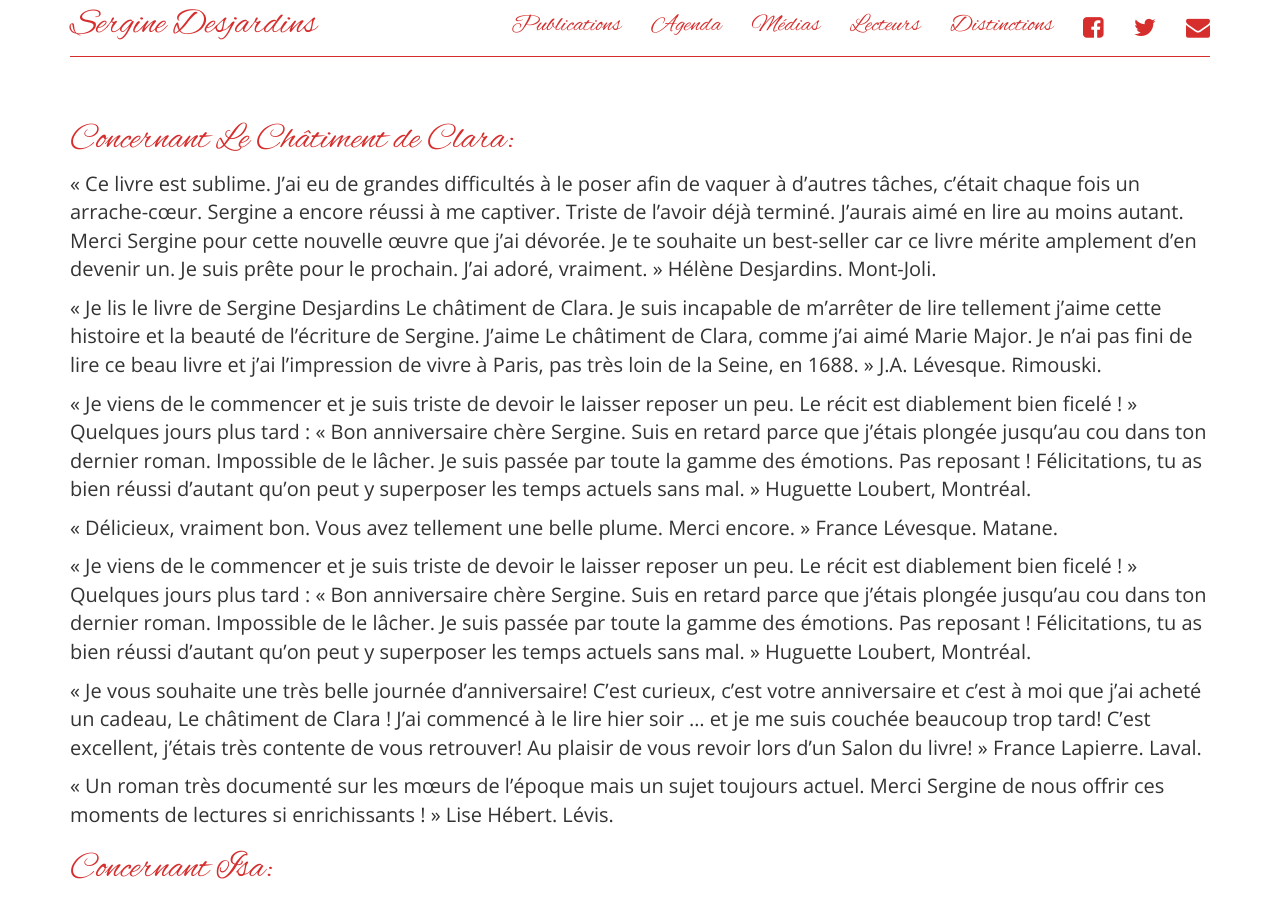
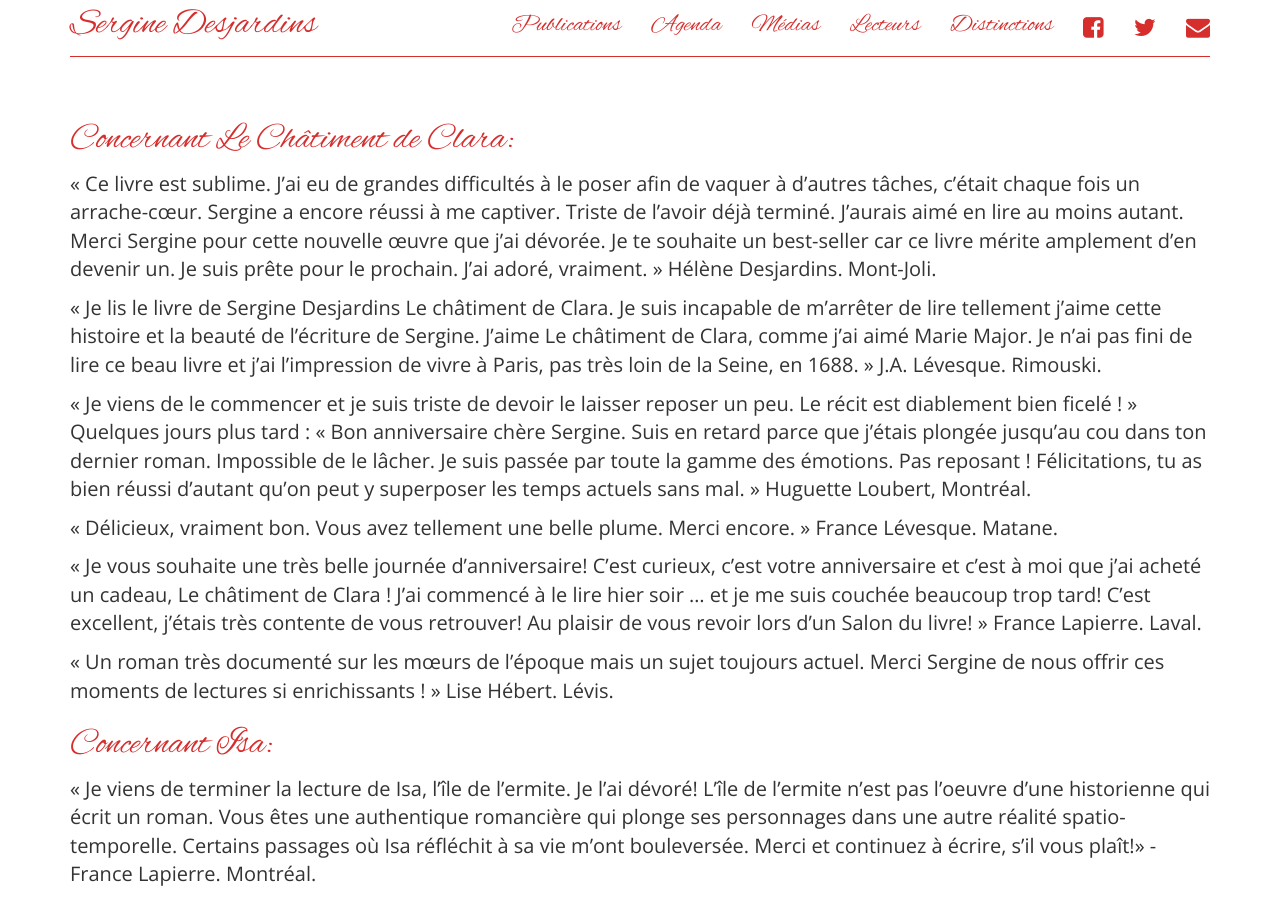
Before and after one commit to serginedesjardins/serginedesjardins.github.io, a Jekyll site: the page built from lecteurs.md, in a window 1280 px wide and 900 px high. Built offline with Jekyll 4.4.1, drawn with Linux system fonts in a browser that asks for light colours; nearby versions of some CDN libraries.

Commit message:
j'ai enlevé un commentaire H.Loubert (en double)

```diff
--- a/lecteurs.md
+++ b/lecteurs.md
@@ -13,8 +13,6 @@ permalink: /lecteurs/
 « Je viens de le commencer et je suis triste de devoir le laisser reposer un peu. Le récit est diablement bien ficelé ! » Quelques jours plus tard : « Bon anniversaire chère Sergine. Suis en retard parce que j’étais plongée jusqu’au cou dans ton dernier roman. Impossible de le lâcher. Je suis passée par toute la gamme des émotions. Pas reposant ! Félicitations, tu as bien réussi d’autant qu’on peut y superposer les temps actuels sans mal. » Huguette Loubert, Montréal.
 
 « Délicieux, vraiment bon. Vous avez tellement une belle plume. Merci encore. » France Lévesque. Matane.
-
-« Je viens de le commencer et je suis triste de devoir le laisser reposer un peu. Le récit est diablement bien ficelé ! » Quelques jours plus tard : « Bon anniversaire chère Sergine. Suis en retard parce que j’étais plongée jusqu’au cou dans ton dernier roman. Impossible de le lâcher. Je suis passée par toute la gamme des émotions. Pas reposant ! Félicitations, tu as bien réussi d’autant qu’on peut y superposer les temps actuels sans mal. » Huguette Loubert, Montréal.
 
 « Je vous souhaite une très belle journée d'anniversaire! C'est curieux, c'est votre anniversaire et c'est à moi que j'ai acheté un cadeau, Le châtiment de Clara ! J'ai commencé à le lire hier soir ... et je me suis couchée beaucoup trop tard! C'est excellent, j'étais très contente de vous retrouver! Au plaisir de vous revoir lors d'un Salon du livre! » France Lapierre. Laval.
 
```
